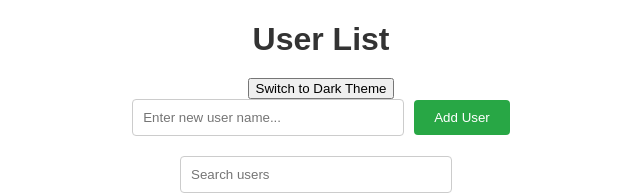
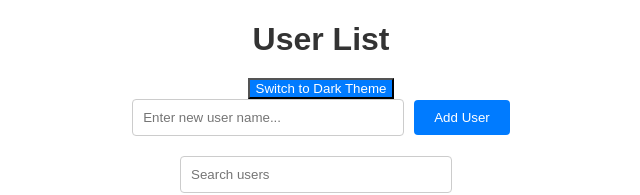
Before and after one commit to AleksandrKompanetc/user-list-app, a React (Create React App) app: page / in a window 1280 px wide. Shown: the top 195 px of the page, without its empty margins (319-959 px from the left). Built offline with nearby package versions, Linux system fonts and the light colour scheme; no server answers.

Commit message:
changing styles for light theme

```diff
--- a/src/App.css
+++ b/src/App.css
@@ -103,3 +103,17 @@ input {
   background-color: #ffffff;
   color: #000000;
 }
+
+.light-theme button {
+  background-color: #007bff;
+  color: #ffffff;
+}
+
+.light-theme button:hover {
+  background-color: #0056b3;
+}
+
+.light-theme input {
+  background-color: #ffffff;
+  color: #000000;
+}
```
